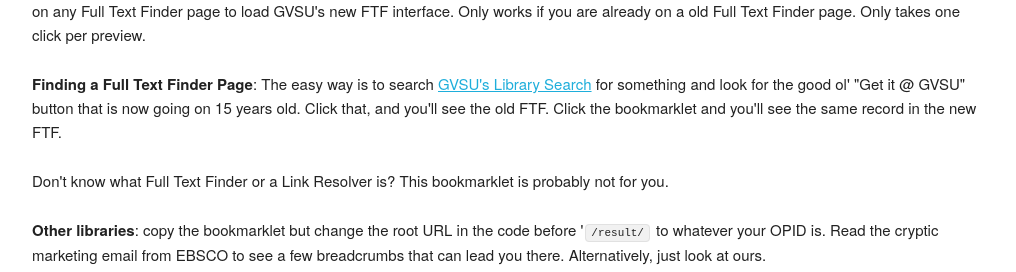
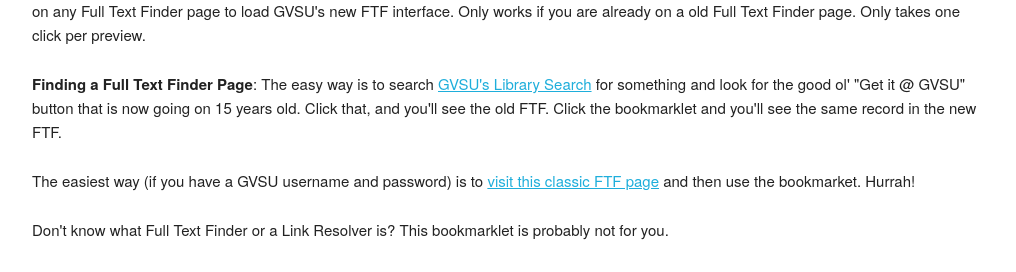
Before and after one commit to mreidsma/bookmarklets, a plain HTML site: page ebscoftf.html in a window 1280 px wide. Shown: the part 243-515 px from the top of the page, without its empty margins (128-1144 px from the left). Drawn offline with nearby package versions, Linux system fonts and the light colour scheme.

Commit message:
Added bookmarklet for previewing the new EBSCO FTF UI

```diff
--- a/ebscoftf.html
+++ b/ebscoftf.html
@@ -19,9 +19,11 @@
 
 	<p><strong>Finding a Full Text Finder Page</strong>: The easy way is to search <a href="https://gvsu.edu/library/">GVSU's Library Search</a> for something and look for the good ol' "Get it @ GVSU" button that is now going on 15 years old. Click that, and you'll see the old FTF. Click the bookmarklet and you'll see the same record in the new FTF.</p>
 
+	<p> The easiest way (if you have a GVSU username and password) is to <a href="https://resolver-ebscohost-com.ezproxy.gvsu.edu/openurl?sid=EBSCO:edswss&genre=article&issn=09669582&ISBN=&volume=30&issue=8&date=20220523&spage=2013&pages=2013-2028&title=JOURNAL%20OF%20SUSTAINABLE%20TOURISM&atitle=Organisational%20effectiveness%20for%20ethical%20tourism%20action%3A%20a%20phronetic%20perspective&aulast=Tomassini%2C%20Lucia&id=DOI:10.1080/09669582.2021.1963974">visit this classic FTF page</a> and then use the bookmarket. Hurrah!</p>
+
 	<p>Don't know what Full Text Finder or a Link Resolver is? This bookmarklet is probably not for you.</p>
 
-	<p><strong>Other libraries</strong>: copy the bookmarklet but change the root URL in the code before '<code>/result/</code> to whatever your OPID is. Read the cryptic marketing email from EBSCO to see a few breadcrumbs that can lead you there. Alternatively, just look at ours.</p>
+	<p><strong>Other libraries</strong>: copy the bookmarklet but change the root URL in the code before '<code>/result/</code> to whatever your OPID is. Read the cryptic marketing email from EBSCO to see a few breadcrumbs that can lead you there. Alternatively, if you go to your classic FTF page and click the bookmarklet as-is, you'll see GVSU's new UI. Close enough.</p>
 
 	<h2>Installing</h2>
 
```
